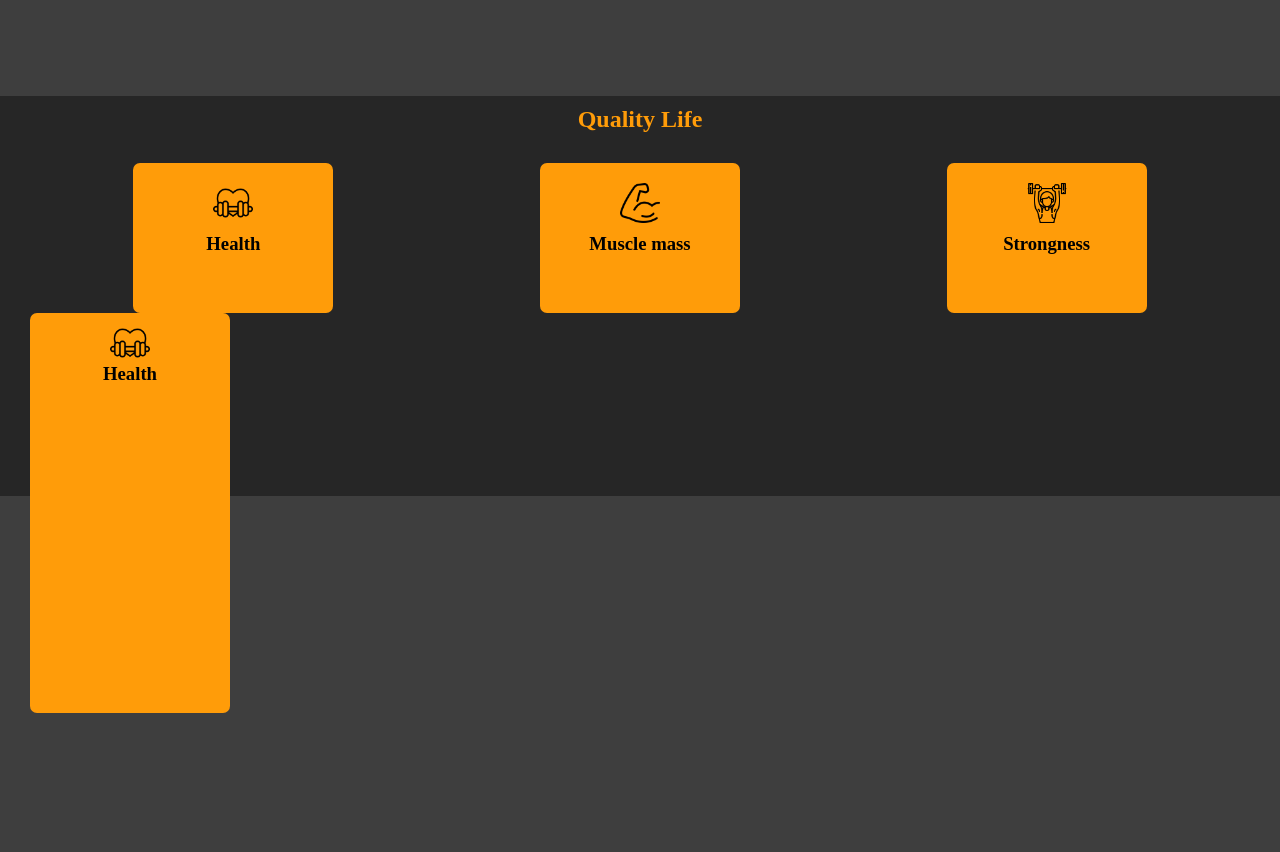
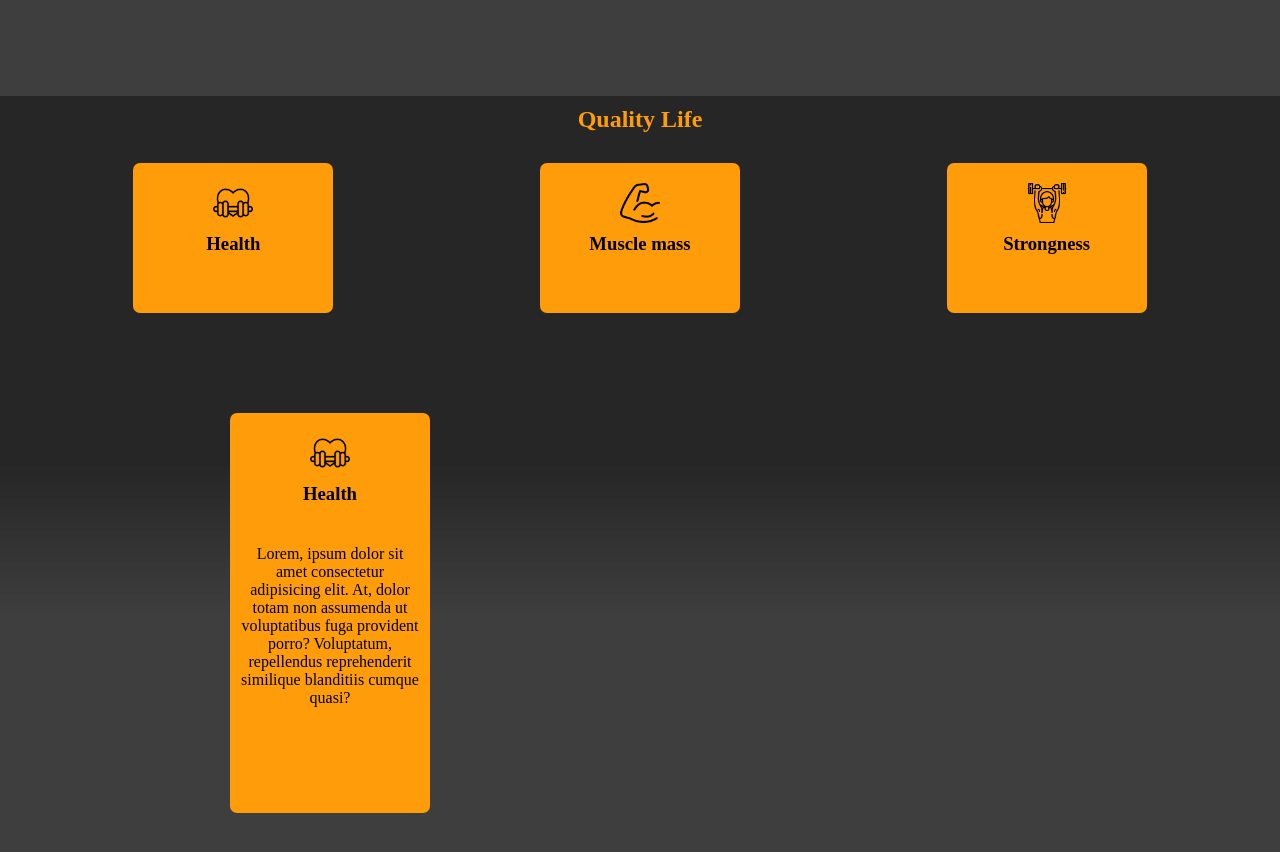
Before and after one commit to vitoneto/your-gym-ui, an Angular app: page / in a window 1280 px wide. Shown: the part 1478-2330 px from the top of the page. Built offline with nearby package versions, Linux system fonts and the light colour scheme.

Commit message:
Big card content.

```diff
--- a/src/app/components/home/home.component.html
+++ b/src/app/components/home/home.component.html
@@ -39,6 +39,8 @@
       <div class="txt-center">
         <h3> {{ bigCard.label }} </h3>
       </div>
+      <p> Lorem, ipsum dolor sit amet consectetur adipisicing elit. At, dolor totam non assumenda ut voluptatibus fuga
+        provident porro? Voluptatum, repellendus reprehenderit similique blanditiis cumque quasi? </p>
     </div>
   </article>
 </section>
--- a/src/app/components/home/home.component.scss
+++ b/src/app/components/home/home.component.scss
@@ -51,7 +51,7 @@ section.life-fitness {
 
 section.quality-life {
     background: $gray-xdark;
-    background-image: linear-gradient(180deg, $gray-xdark 50%, $gray 50%);
+    background-image: linear-gradient(180deg, $gray-xdark 46%, $gray 65%);
     height: 800px;
 
     .section-title {
@@ -98,6 +98,15 @@ section.quality-life {
             border-radius: 7px;
             padding: 10px;
             display: inline-block;
+            margin: 100px 0 0 200px;
+            div {
+                margin-top: 10px;
+            }
+
+            p {
+                margin-top: 40px;
+                text-align: center;
+            }
         }
     }
 }
```
